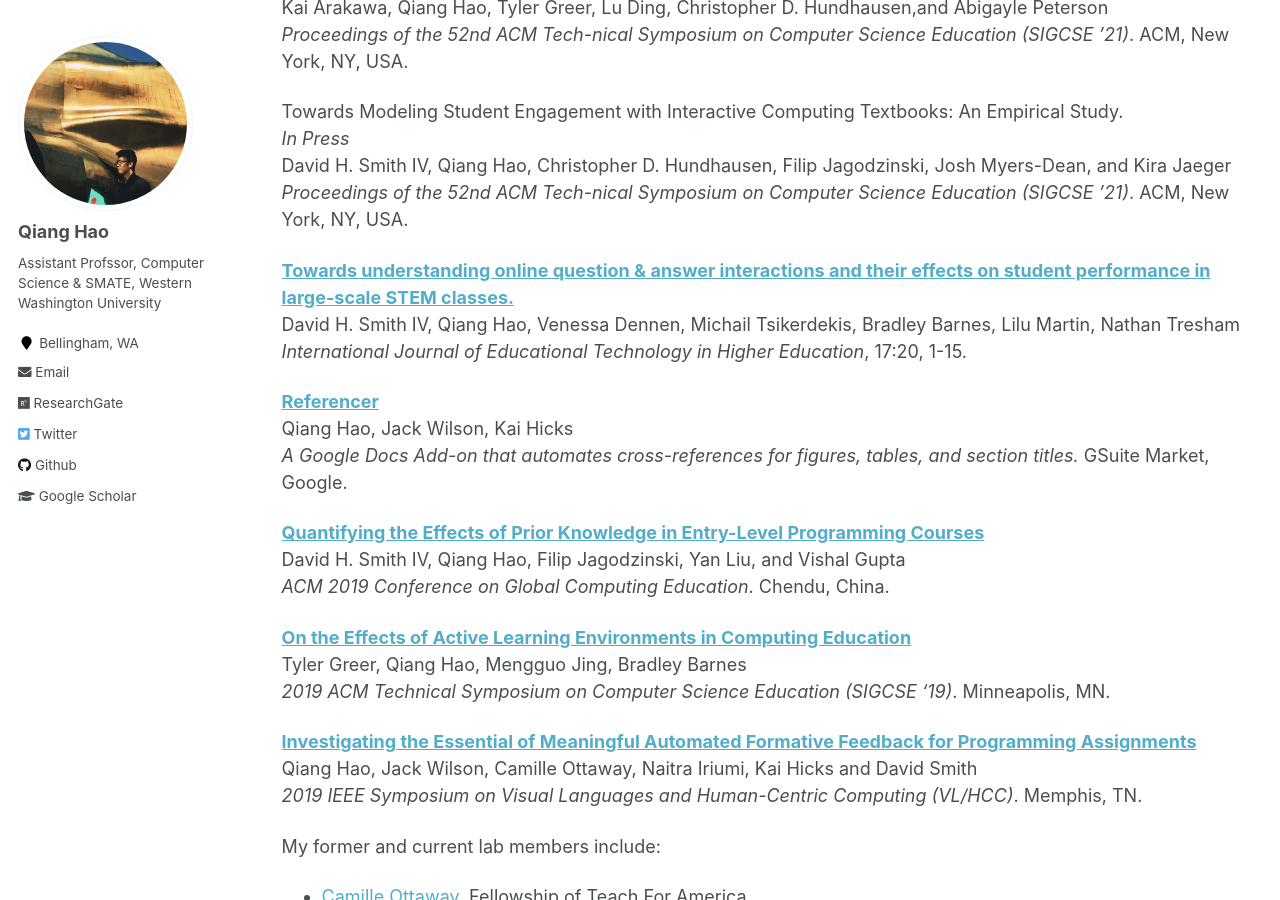
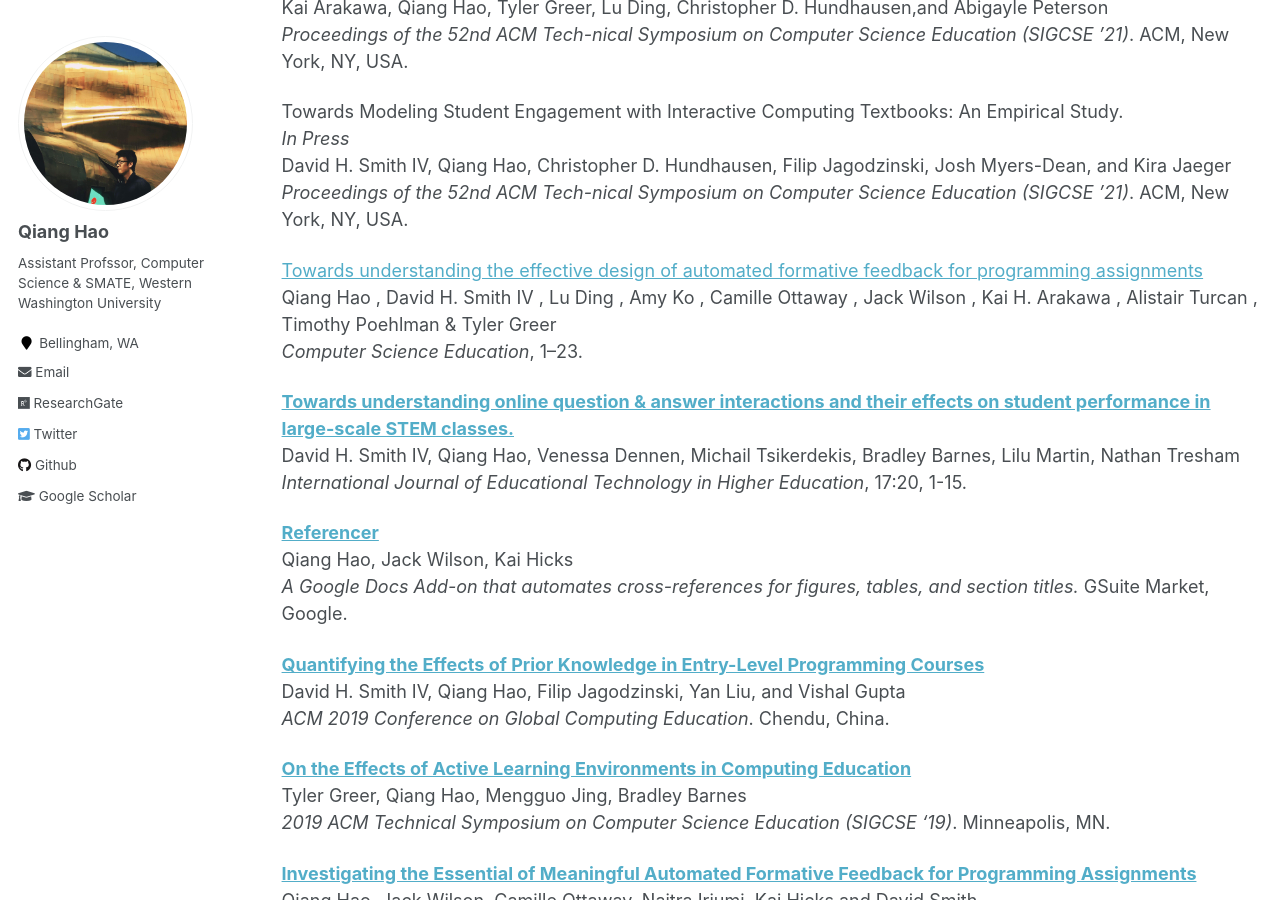
Before and after one commit to Neo-Hao/neo-hao.github.io, a Jekyll site: the page built from _pages/research.md, in a window 1280 px wide and 900 px high, scrolled down 433 px. Built offline with Jekyll 4.4.1, drawn with Linux system fonts in a browser that asks for light colours.

Commit message:
update cv

```diff
--- a/_pages/research.md
+++ b/_pages/research.md
@@ -18,6 +18,10 @@ Towards Modeling Student Engagement with Interactive Computing Textbooks: An Emp
 *In Press*
 David H. Smith IV, Qiang Hao, Christopher D. Hundhausen, Filip Jagodzinski, Josh Myers-Dean, and Kira Jaeger
 *Proceedings of the 52nd ACM Tech-nical Symposium on Computer Science Education (SIGCSE ’21)*. ACM, New York, NY, USA.
+
+[Towards understanding the effective design of automated formative feedback for programming assignments](http://qhao.info/downloads/csej-2021.pdf)
+Qiang Hao , David H. Smith IV , Lu Ding , Amy Ko , Camille Ottaway , Jack Wilson , Kai H. Arakawa , Alistair Turcan , Timothy Poehlman & Tyler Greer
+*Computer Science Education*, 1–23.
 
 [__Towards understanding online question & answer interactions and their effects on student performance in large-scale STEM classes.__](https://educationaltechnologyjournal.springeropen.com/articles/10.1186/s41239-020-00200-7)
 David H. Smith IV, Qiang Hao, Venessa Dennen, Michail Tsikerdekis, Bradley Barnes, Lilu Martin, Nathan Tresham
```
Also changed, not shown: _pages/cv.md (+3 -1 lines), 1 other file.
